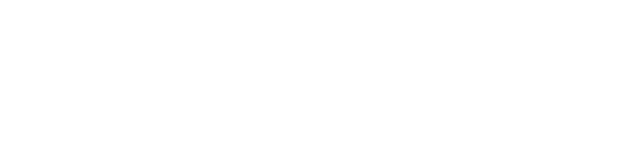
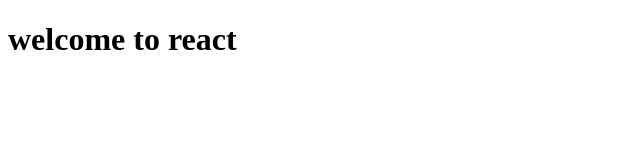
Before and after one commit to lijuphilip005/Namaste-React, a plain HTML site: page index.html in a window 1280 px wide. Shown: the whole page, without its empty margins (0-640 px from the left). Drawn offline with nearby package versions, Linux system fonts and the light colour scheme.

Commit message:
using js

```diff
--- a/index.html
+++ b/index.html
@@ -9,7 +9,13 @@
 
     <div id="root"></div>
 
-    <script crossorigin src="https://unpkg.com/react@18/umd/react.development.js"></script>
-    <script crossorigin src="https://unpkg.com/react-dom@18/umd/react-dom.development.js"></script>
+    <script>
+       const heading= document.createElement('h1')
+       heading.innerHTML='welcome to react'
+       const root=document.getElementById('root')
+       root.appendChild(heading)
+    </script>
+
+
      </body>
 </html>
```
Also changed, not shown: README.md (added).
